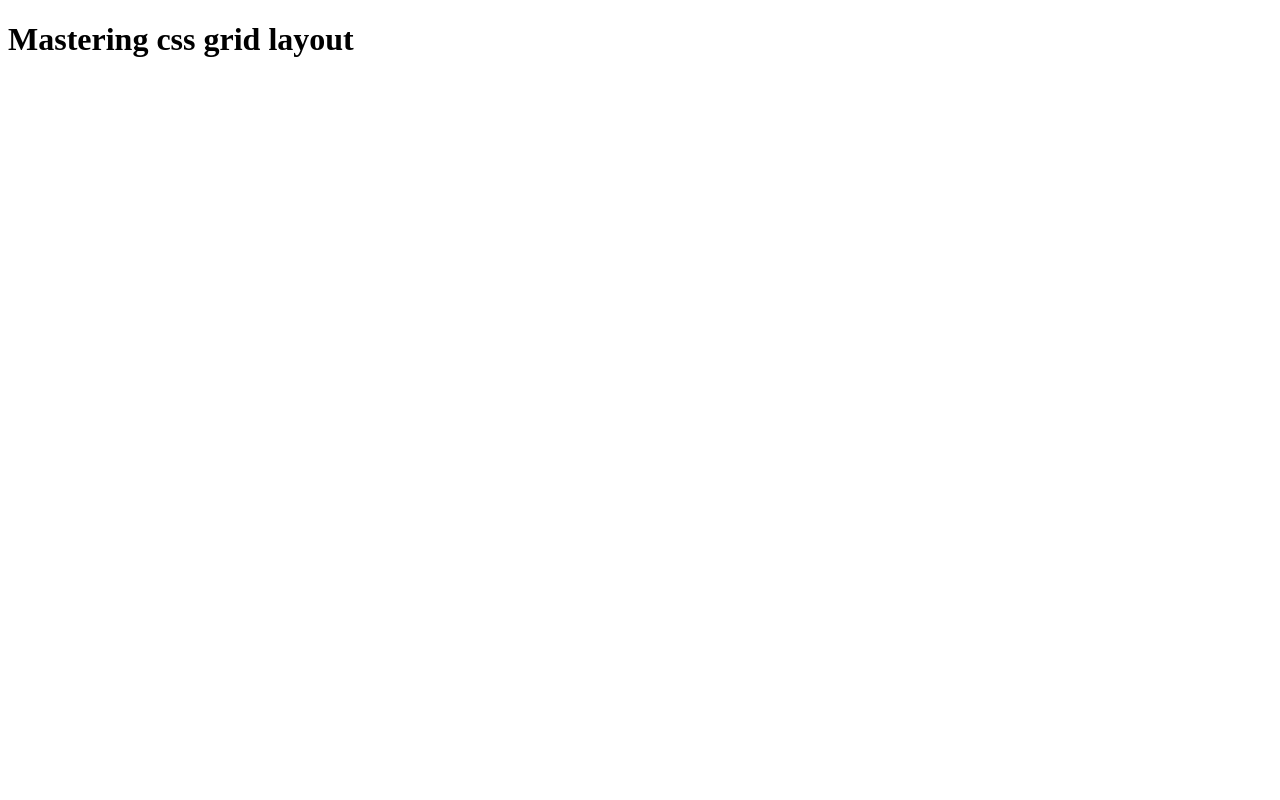
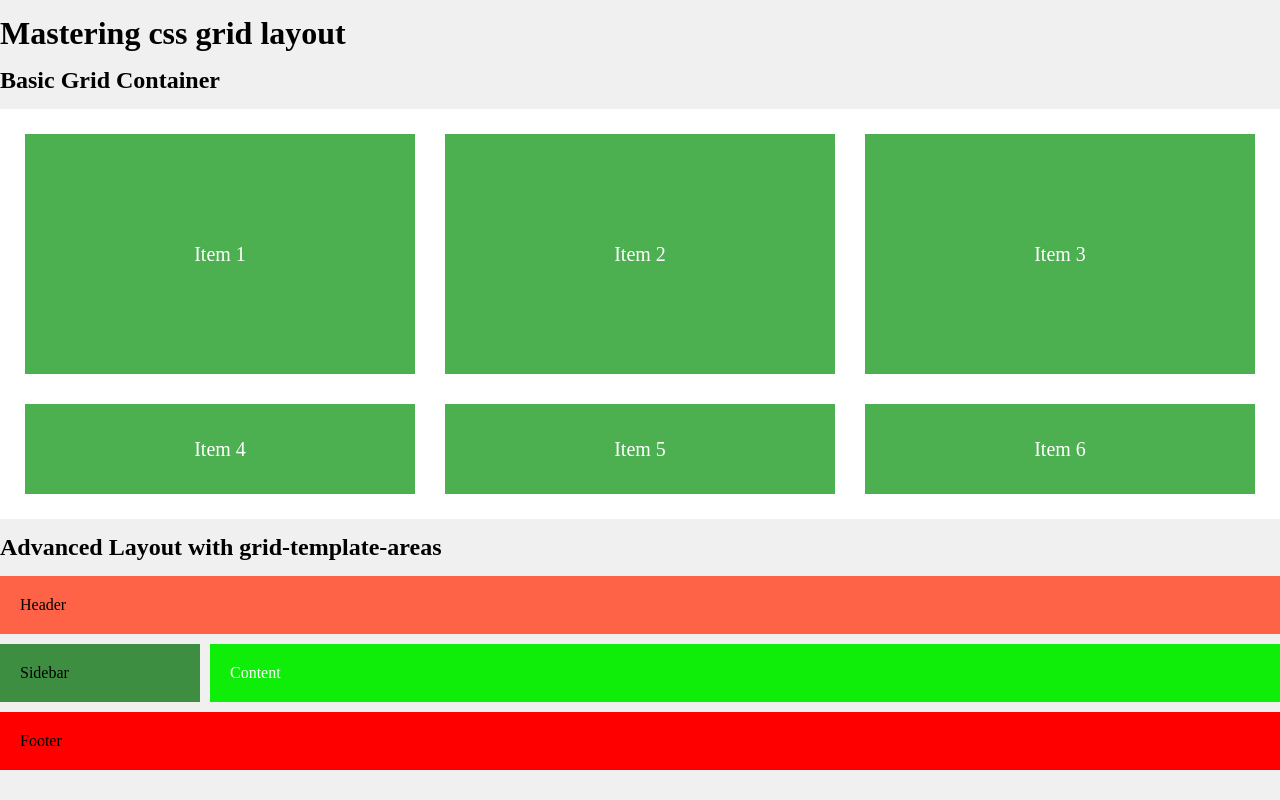
Before and after one commit to creativeemon/CSS-GRID-LAYOUT, a plain HTML site: page index.html in a window 1280 px wide. Drawn offline with Linux system fonts and the light colour scheme.

Commit message:
grid basic to advanced template layout

```diff
--- a/css/styles.css
+++ b/css/styles.css
@@ -0,0 +1,67 @@
+*{
+    box-sizing: border-box;
+    margin: 0;
+    padding: 0;
+}
+
+body{
+    background-color: #f0f0f0;
+}
+
+h2 ,h1{
+    margin-top: 15px;
+    margin-bottom: 15px;
+}
+.grid-container{
+    padding: 20px;
+    background-color: #fff;
+    display: grid;
+    grid-template-columns: repeat(3 , 1fr);
+    /* grid-template-columns: 100px 1fr 3fr; */
+    grid-template-rows: 250px 100px;
+    gap: 20px;
+}
+
+.grid-container > div {
+   background-color: #4caf50;
+   color: white;
+   font-size: 20px;
+   /* height: 100px; */
+   display: flex;
+   justify-content: center;
+   align-items: center;
+   margin: 5px;
+}
+
+.grid-container2{
+    display: grid;
+    grid-template-columns: 200px 1fr;/* 2 columns: fixed sidebar and content*/
+    grid-template-rows: auto 1fr auto; /* 3 row: header , content ,footer*/
+    grid-template-areas:
+    "header header"
+    "sidebar content"
+    "footer footer"
+    ;
+    gap: 10px;
+}
+
+.header{
+    grid-area: header; background-color: #ff6347;
+    padding: 20px;
+}
+
+.sidebar{
+    grid-area: sidebar; background-color: #3e8e41;
+    padding: 20px;
+}
+
+.content{
+    grid-area: content; background-color: rgb(15, 238, 8);
+    padding: 20px;
+    color: white;
+}
+
+.footer{
+    grid-area: footer; background-color: red;
+    padding: 20px;
+}
--- a/index.html
+++ b/index.html
@@ -1,13 +1,40 @@
 <!DOCTYPE html>
 <html lang="en">
+
 <head>
     <meta charset="UTF-8">
     <meta name="viewport" content="width=device-width, initial-scale=1.0">
     <title>Mastering css grid layout</title>
     <!-- custom css -->
-     <link rel="stylesheet" href="/css/styles.css">
+    <link rel="stylesheet" href="/css/styles.css">
 </head>
+
 <body>
     <h1>Mastering css grid layout</h1>
+    <!-- step 1: basic grid container & grid columns and row -->
+    <section>
+        <h2>Basic Grid Container</h2>
+        <div class="grid-container">
+            <div class="item-1">Item 1</div>
+            <div class="item-2">Item 2</div>
+            <div class="item-3">Item 3</div>
+            <div class="item-4">Item 4</div>
+            <div class="item-5">Item 5</div>
+            <div class="item-6">Item 6</div>
+        </div>
+    </section>
+
+    <!-- Advanced Layout with grid-template-areas -->
+     <section>
+          <h2>Advanced Layout with grid-template-areas</h2>
+
+          <div class="grid-container2">
+            <div class="header">Header</div>
+            <div class="sidebar">Sidebar</div>
+            <div class="content">Content</div>
+            <div class="footer">Footer</div>
+          </div>
+     </section>
 </body>
+
 </html>
```
